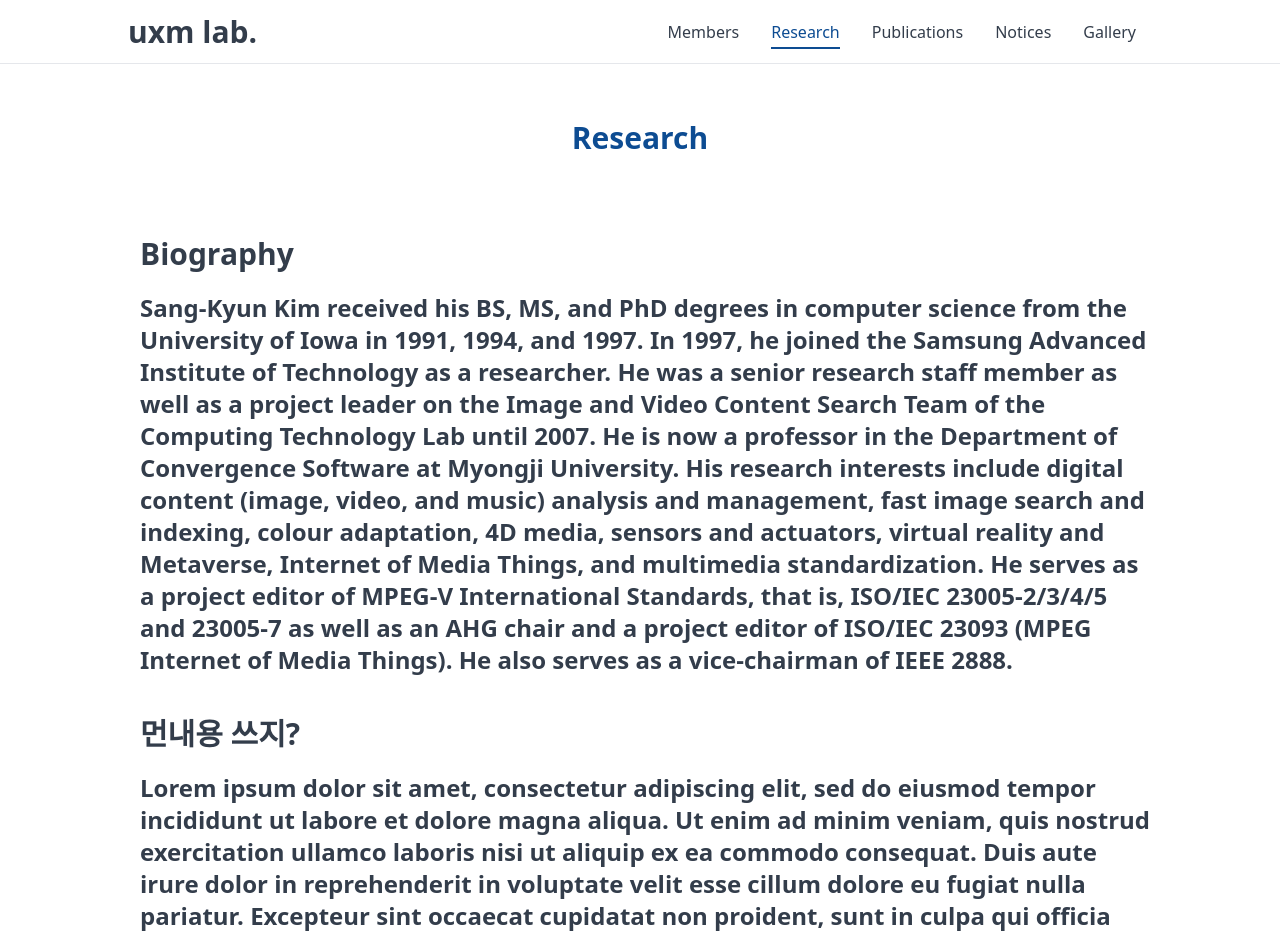
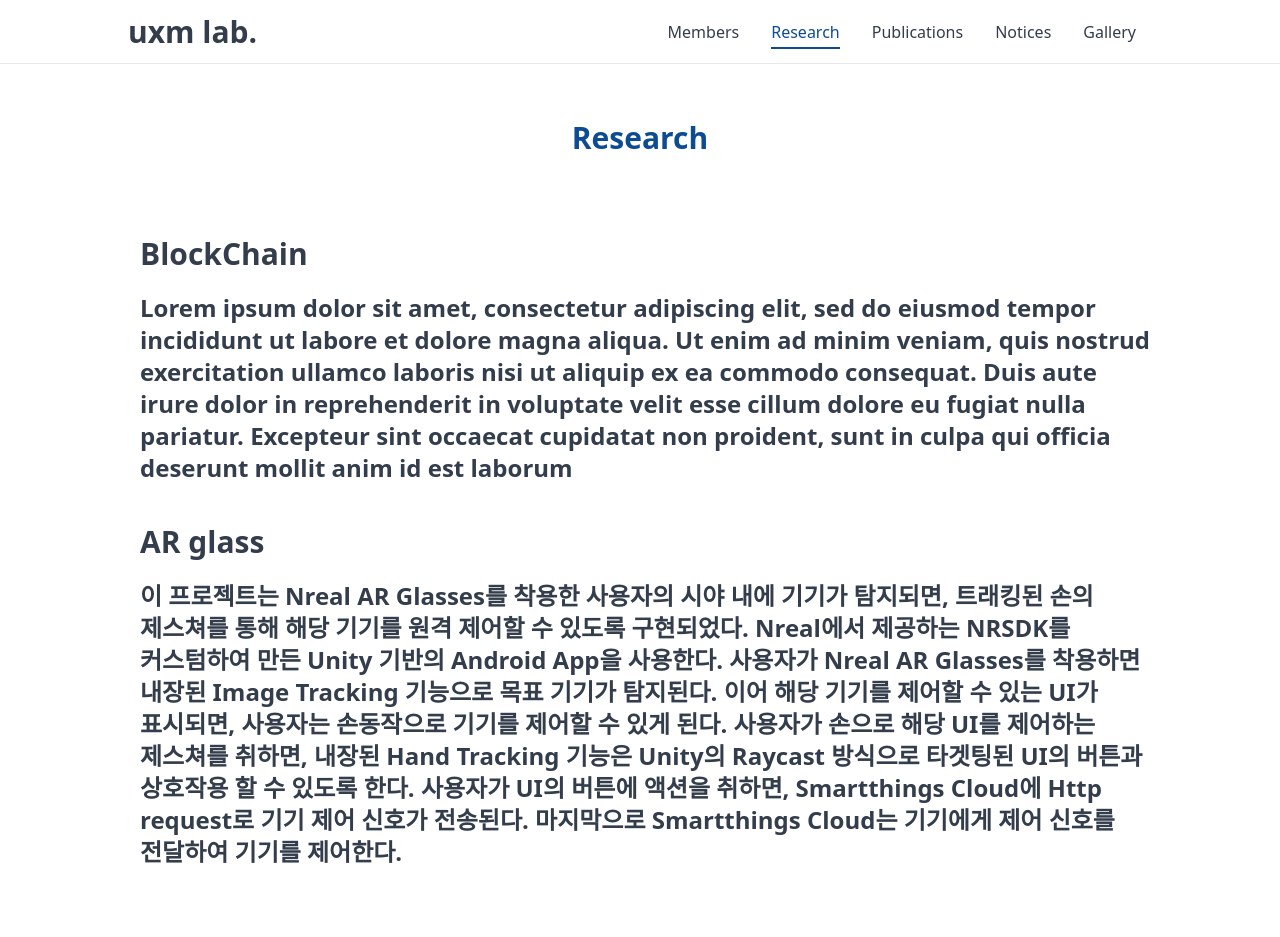
Before and after one commit to UXMUnderGraduate/UXM-Lab-FE, a Next.js app in the folder Next_v1/: page /research in a window 1280 px wide. Shown: the top 937 px of the page. Built offline with nearby package versions, Linux system fonts and the light colour scheme.

Commit message:
Refactor : ARglass 컨텐츠 추가

```diff
--- a/Next_v1/src/app/research/page.tsx
+++ b/Next_v1/src/app/research/page.tsx
@@ -6,27 +6,20 @@ export default function Research() {
     <>
       <Heading>Research</Heading>
       <div className="font-semibold text-2xl sm:text-3xl mb-10 sm:mb-20 pl-3">
-        <h1>Biography</h1>
-        <p className="sm:text-2xl my-5 sm:mb-10">
-          Sang-Kyun Kim received his BS, MS, and PhD degrees in computer science from the University of Iowa in 1991, 1994, and 1997. In 1997, he joined the
-          Samsung Advanced Institute of Technology as a researcher. He was a senior research staff member as well as a project leader on the Image and Video
-          Content Search Team of the Computing Technology Lab until 2007. He is now a professor in the Department of Convergence Software at Myongji University.
-          His research interests include digital content (image, video, and music) analysis and management, fast image search and indexing, colour adaptation,
-          4D media, sensors and actuators, virtual reality and Metaverse, Internet of Media Things, and multimedia standardization. He serves as a project
-          editor of MPEG-V International Standards, that is, ISO/IEC 23005-2/3/4/5 and 23005-7 as well as an AHG chair and a project editor of ISO/IEC 23093
-          (MPEG Internet of Media Things). He also serves as a vice-chairman of IEEE 2888.
-        </p>
-        <h1>먼내용 쓰지?</h1>
+        <h1>BlockChain</h1>
         <p className="sm:text-2xl my-5 sm:mb-10">
           Lorem ipsum dolor sit amet, consectetur adipiscing elit, sed do eiusmod tempor incididunt ut labore et dolore magna aliqua. Ut enim ad minim veniam,
           quis nostrud exercitation ullamco laboris nisi ut aliquip ex ea commodo consequat. Duis aute irure dolor in reprehenderit in voluptate velit esse
           cillum dolore eu fugiat nulla pariatur. Excepteur sint occaecat cupidatat non proident, sunt in culpa qui officia deserunt mollit anim id est laborum
         </p>
-        <h1>먼내용 쓰지?</h1>
+        <h1>AR glass</h1>
         <p className="sm:text-2xl my-5 sm:mb-10">
-          Lorem ipsum dolor sit amet, consectetur adipiscing elit, sed do eiusmod tempor incididunt ut labore et dolore magna aliqua. Ut enim ad minim veniam,
-          quis nostrud exercitation ullamco laboris nisi ut aliquip ex ea commodo consequat. Duis aute irure dolor in reprehenderit in voluptate velit esse
-          cillum dolore eu fugiat nulla pariatur. Excepteur sint occaecat cupidatat non proident, sunt in culpa qui officia deserunt mollit anim id est laborum
+          이 프로젝트는 Nreal AR Glasses를 착용한 사용자의 시야 내에 기기가 탐지되면, 트래킹된 손의 제스쳐를 통해 해당 기기를 원격 제어할 수 있도록 구현되었다.
+          Nreal에서 제공하는 NRSDK를 커스텀하여 만든 Unity 기반의 Android App을 사용한다. 사용자가 Nreal AR Glasses를 착용하면 내장된 Image Tracking 기능으로
+          목표 기기가 탐지된다. 이어 해당 기기를 제어할 수 있는 UI가 표시되면, 사용자는 손동작으로 기기를 제어할 수 있게 된다. 사용자가 손으로 해당 UI를
+          제어하는 제스쳐를 취하면, 내장된 Hand Tracking 기능은 Unity의 Raycast 방식으로 타겟팅된 UI의 버튼과 상호작용 할 수 있도록 한다. 사용자가 UI의 버튼에
+          액션을 취하면, Smartthings Cloud에 Http request로 기기 제어 신호가 전송된다. 마지막으로 Smartthings Cloud는 기기에게 제어 신호를 전달하여 기기를
+          제어한다.
         </p>
       </div>
     </>
```
